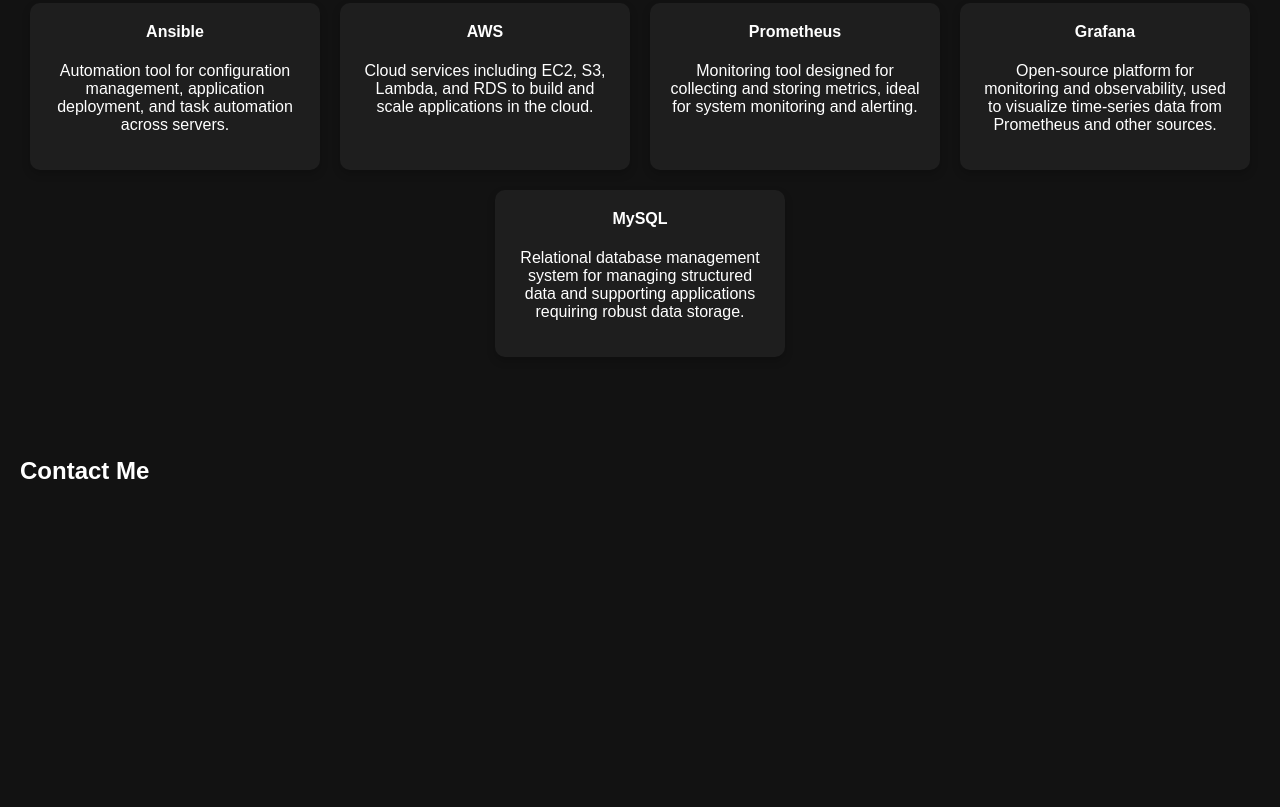
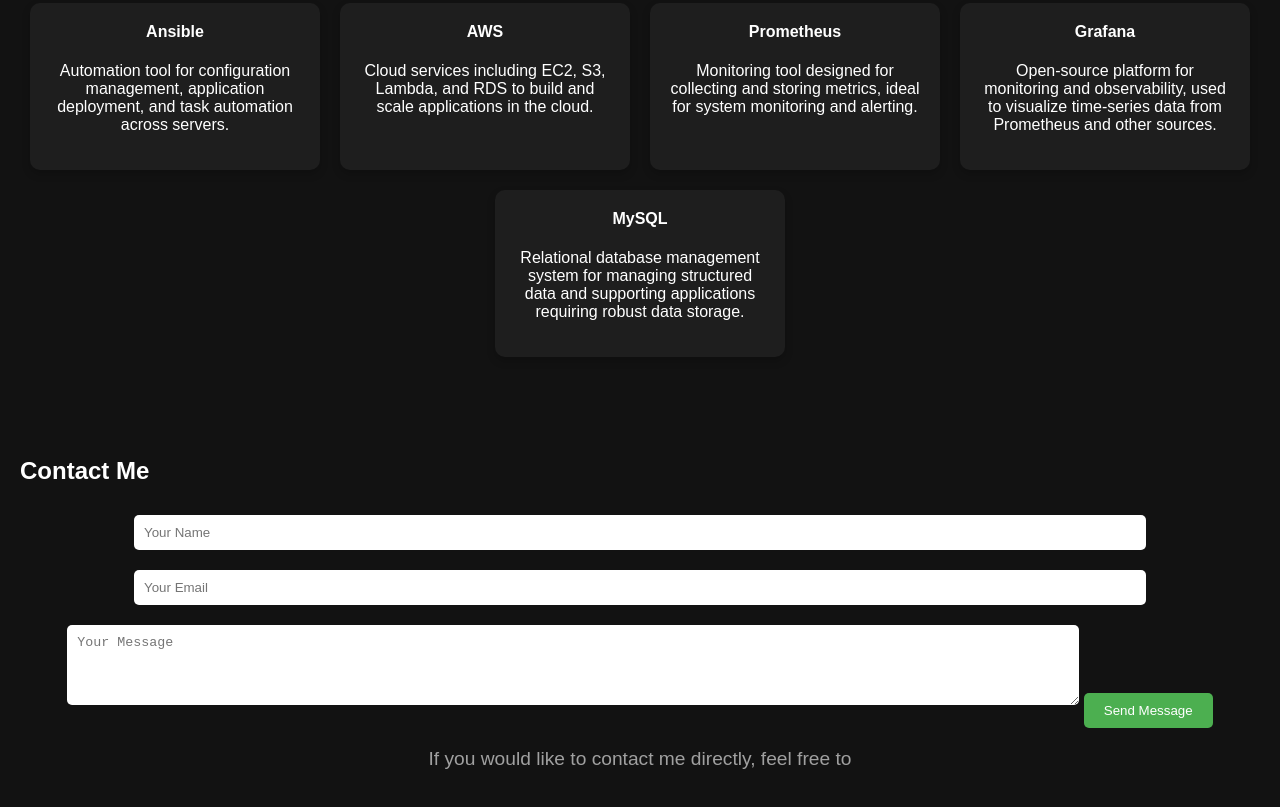
Before and after one commit to salman0325/port, a plain HTML site: page index.html in a window 1280 px wide. Shown: the part 1381-2188 px from the top of the page. Before the commit the page ends 1926 px from the top, so only its background shows below. Drawn offline with Linux system fonts and the light colour scheme; files whose address does not match are found by name.

Commit message:
add new code

```diff
--- a/index.html
+++ b/index.html
@@ -156,6 +156,22 @@
             background-color: #45a049;
         }
 
+        /* Contact Info */
+        .contact-info {
+            text-align: center;
+            margin-top: 20px;
+        }
+
+        .contact-info p {
+            font-size: 1.2em;
+            color: #a0a0a0;
+        }
+
+        .contact-info a {
+            color: #4CAF50;
+            text-decoration: none;
+        }
+
     </style>
 </head>
 <body>
@@ -245,4 +261,12 @@
     <section id="contact" class="section">
         <h2>Contact Me</h2>
         <form class="contact-form" onsubmit="return sendMessage()">
-            <input type="text" id="name" placeholder="Your Name" required
+            <input type="text" id="name" placeholder="Your Name" required>
+            <input type="email" id="email" placeholder="Your Email" required>
+            <textarea id="message" placeholder="Your Message" rows="4" required></textarea>
+            <button type="submit">Send Message</button>
+        </form>
+
+        <!-- Contact Information -->
+        <div class="contact-info">
+            <p>If you would like to contact me directly, feel free to </p>
```
